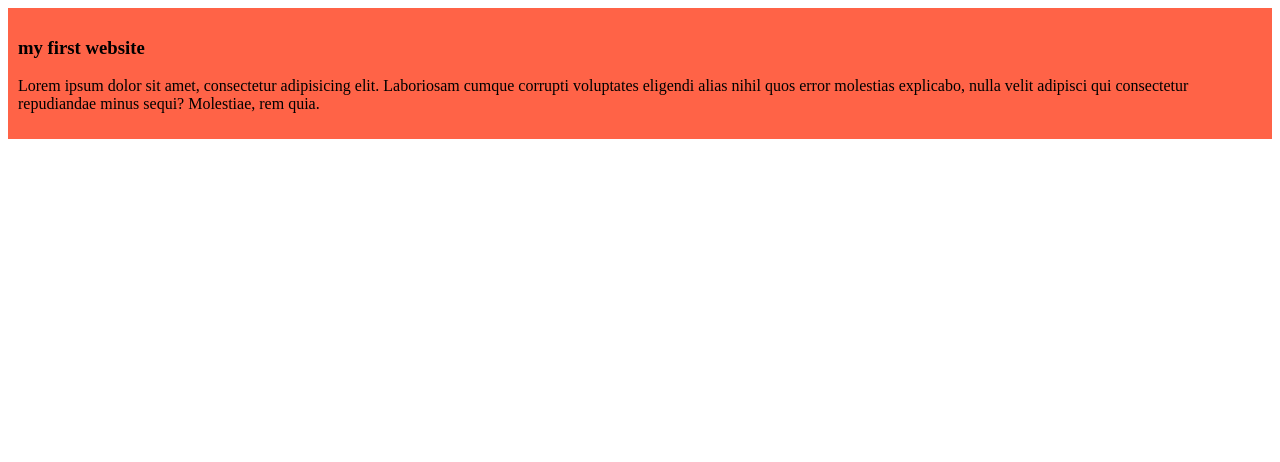
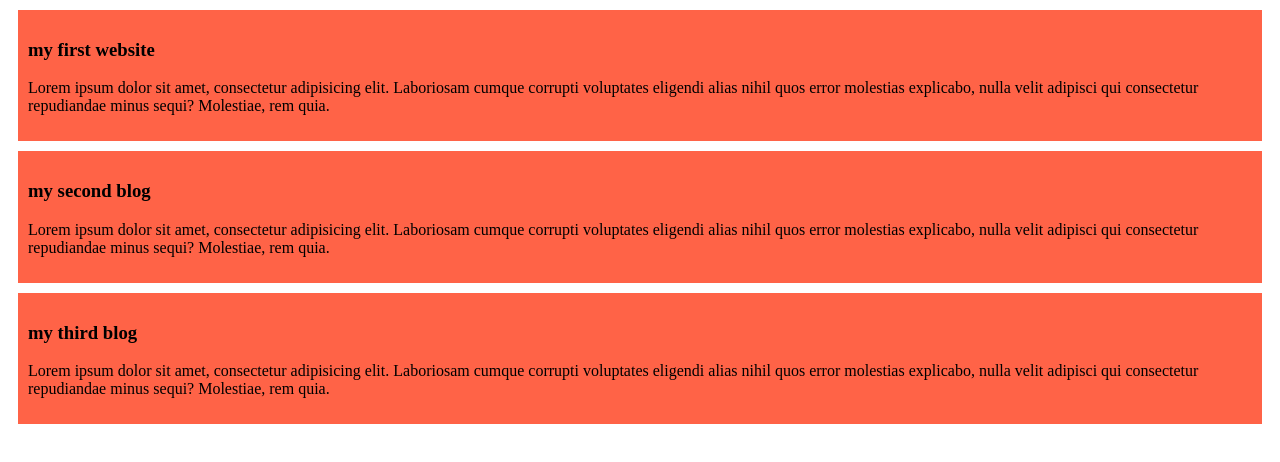
Before and after one commit to nashidrakib/my-simple-website, a plain HTML site: page index.html in a window 1280 px wide. Drawn offline with Linux system fonts and the light colour scheme.

Commit message:
added the second and third blog

```diff
--- a/index.html
+++ b/index.html
@@ -13,5 +13,17 @@
                 Lorem ipsum dolor sit amet, consectetur adipisicing elit. Laboriosam cumque corrupti voluptates eligendi alias nihil quos error molestias explicabo, nulla velit adipisci qui consectetur repudiandae minus sequi? Molestiae, rem quia.
             </p>
     </div>
+    <div>
+            <h3>my second blog</h3>
+            <p>
+                Lorem ipsum dolor sit amet, consectetur adipisicing elit. Laboriosam cumque corrupti voluptates eligendi alias nihil quos error molestias explicabo, nulla velit adipisci qui consectetur repudiandae minus sequi? Molestiae, rem quia.
+            </p>
+    </div>
+    <div>
+            <h3>my third blog</h3>
+            <p>
+                Lorem ipsum dolor sit amet, consectetur adipisicing elit. Laboriosam cumque corrupti voluptates eligendi alias nihil quos error molestias explicabo, nulla velit adipisci qui consectetur repudiandae minus sequi? Molestiae, rem quia.
+            </p>
+    </div>
 </body>
 </html>
--- a/styles/blog.css
+++ b/styles/blog.css
@@ -1,4 +1,5 @@
 div{
     background-color: tomato;
     padding: 10px;
+    margin: 10px;
 }
```
